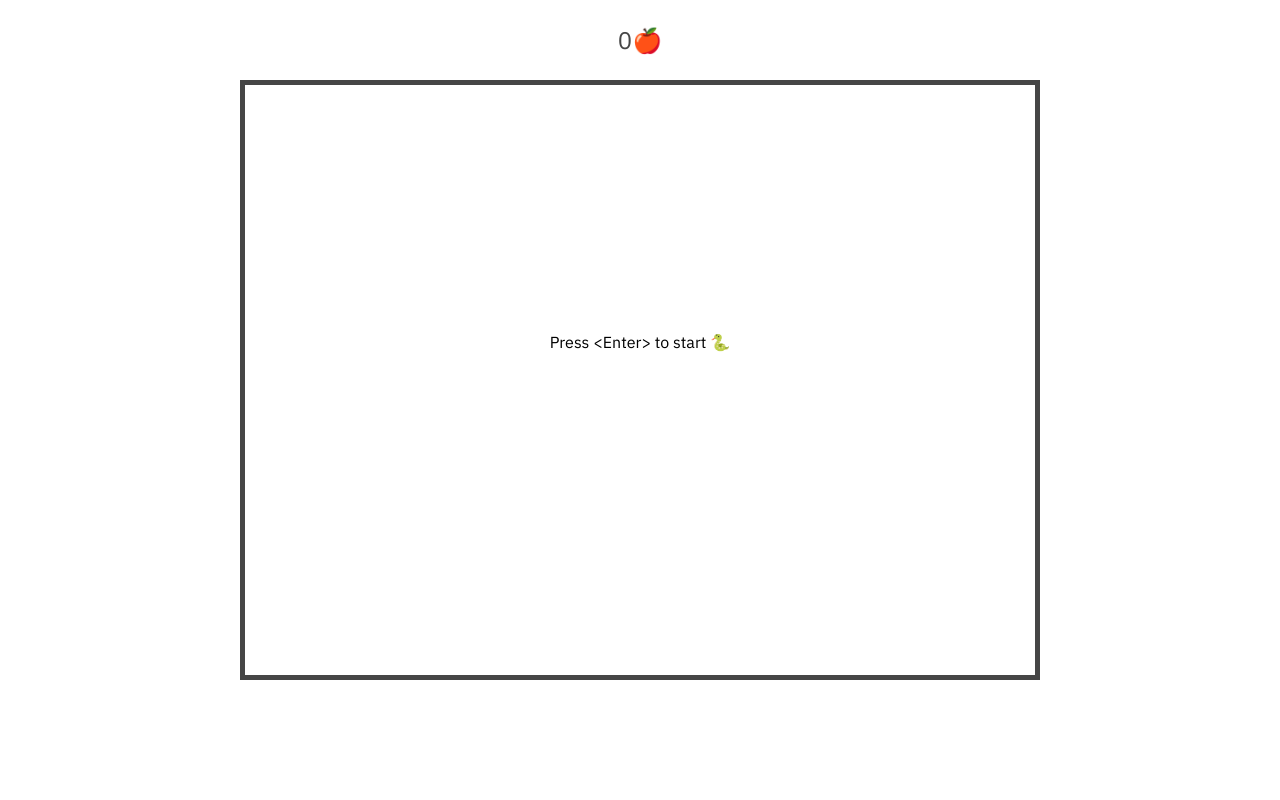
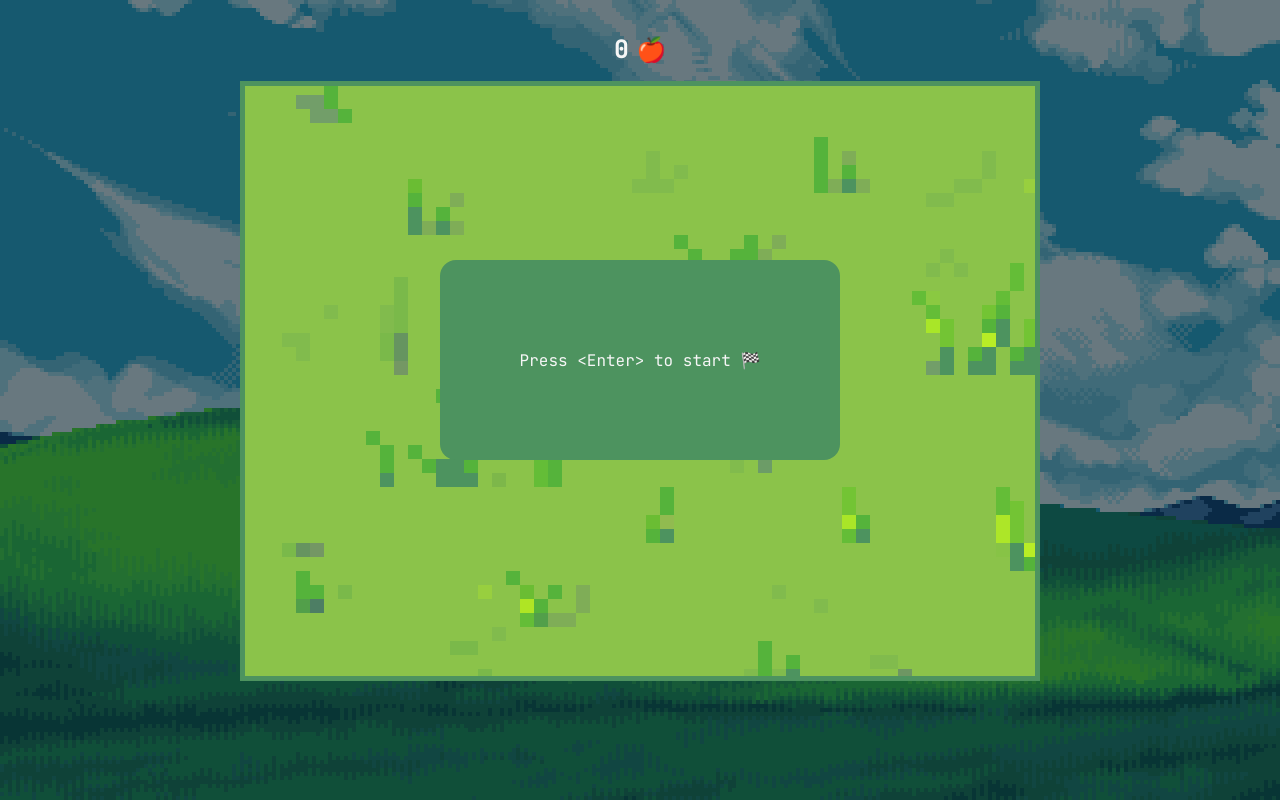
Before and after one commit to mstarski/snake, a website: page static/index.html in a window 1280 px wide. Drawn offline with Linux system fonts and the light colour scheme.

Commit message:
feature: Added background and sfx, replaced apple image to a better one

```diff
--- a/static/index.html
+++ b/static/index.html
@@ -8,13 +8,15 @@
     <script src="https://livejs.com/live.js"></script>
   </head>
   <body>
+    <div class="background"></div>
+    <main class="container center">
       <section class="scoreboard">
         <p id="score" class="score">0</p>
         <span>🍎</span>
       </section>
 
-    <div id="start-screen" class="start-screen">
-      <p>Press &lt;Enter&gt; to start 🐍</p>
+      <div id="start-screen" class="start-screen center">
+        <p>Press &lt;Enter&gt; to start 🏁</p>
       </div>
 
       <canvas id="game" />
@@ -27,11 +29,13 @@
             "modules/game": "./modules/game.mjs",
             "modules/controls": "./modules/controls.mjs",
             "modules/drawer": "./modules/drawer.mjs",
+            "modules/audio-player": "./modules/audio-player.mjs",
             "const": "./modules/const.mjs",
             "utils": "./modules/utils.mjs"
           }
         }
       </script>
       <script type="module" src="index.js"></script>
+    </main>
   </body>
 </html>
--- a/static/index.js
+++ b/static/index.js
@@ -3,6 +3,7 @@ import { controller } from "modules/controls";
 import { BOARD_WIDTH, BOARD_HEIGHT } from "const";
 import { Drawer } from "modules/drawer";
 import { $ } from "utils";
+import { audioPlayer } from "modules/audio-player";
 
 /**
 @type HTMLCanvasElement
@@ -16,6 +17,7 @@ const drawer = new Drawer(canvas);
 
 function loop() {
   drawer.clear();
+  drawer.drawBackground();
   drawer.drawBounds();
   drawer.drawSnake();
 
@@ -36,16 +38,19 @@ function loop() {
   game.onPointsChanged = (value) => {
     const scoreEl = $("#score");
     scoreEl.textContent = value;
+    audioPlayer.playPointSfx();
   };
 
   game.onStart = () => {
     const startScreenEl = $("#start-screen");
     startScreenEl.style.display = "none";
+    audioPlayer.playStartSfx();
   };
 
   game.onOver = () => {
     const startScreenEl = $("#start-screen");
-    startScreenEl.style.display = "block";
+    startScreenEl.style.display = "flex";
+    audioPlayer.playGameOverSfx();
   };
 
   requestAnimationFrame(loop);
--- a/static/modules/apple.mjs
+++ b/static/modules/apple.mjs
@@ -3,14 +3,14 @@ export class Apple {
 
   x;
   y;
-  size = 20;
+  size = 24;
   sprite;
 
   constructor(x, y) {
     this.x = x;
     this.y = y;
 
-    this.sprite = new Image();
+    this.sprite = new Image(this.size, this.size);
     this.sprite.src = this.#spriteUrl;
   }
 }
--- /dev/null
+++ b/static/modules/audio-player.mjs
@@ -0,0 +1,17 @@
+class AudioPlayer {
+  playGameOverSfx() {
+    new Audio("sfx/game-over.mp3").play();
+  }
+
+  playStartSfx() {
+    new Audio("sfx/game-start.mp3").play();
+  }
+
+  playPointSfx() {
+    const audio = new Audio("sfx/point.mp3");
+    audio.currentTime = 0.25;
+    audio.play();
+  }
+}
+
+export const audioPlayer = new AudioPlayer();
--- a/static/modules/drawer.mjs
+++ b/static/modules/drawer.mjs
@@ -4,10 +4,12 @@ import { BOARD_WIDTH, BOARD_HEIGHT } from "const";
 export class Drawer {
   #canvas;
   #ctx;
+  #backgroundImage = new Image();
 
   constructor(canvas) {
     this.#canvas = canvas;
     this.#ctx = canvas.getContext("2d");
+    this.#backgroundImage.src = "gfx/grass.png";
   }
 
   clear() {
@@ -17,10 +19,18 @@ export class Drawer {
   drawBounds() {
     this.#ctx.beginPath();
 
-    this.#ctx.strokeStyle = "#464646";
+    this.#ctx.strokeStyle = "#4d935f";
     this.#ctx.lineWidth = 10;
 
     this.#ctx.strokeRect(0, 0, BOARD_WIDTH, BOARD_HEIGHT);
+  }
+
+  drawBackground() {
+    this.#ctx.save();
+    this.#ctx.rect(0, 0, BOARD_WIDTH, BOARD_HEIGHT);
+    this.#ctx.clip();
+    this.#ctx.drawImage(this.#backgroundImage, 0, 0);
+    this.#ctx.restore();
   }
 
   drawSnake() {
--- a/static/modules/game.mjs
+++ b/static/modules/game.mjs
@@ -28,7 +28,7 @@ class Game {
     if (this.#isStarted) return;
 
     this.#isStarted = true;
-    this.#points = 0;
+    this.setPoints(0);
 
     this.spawnSnake();
     this.spawnApple();
--- a/static/style.css
+++ b/static/style.css
@@ -1,24 +1,55 @@
-@import url("https://fonts.googleapis.com/css2?family=IBM+Plex+Sans&display=swap");
+@import url("https://fonts.googleapis.com/css2?family=JetBrains+Mono&display=swap");
+
+* {
+  margin: 0;
+}
 
 body {
-  font-family: "IBM Plex Sans", sans-serif;
+  font-family: "JetBrains Mono", sans-serif;
+  height: 100vh;
   position: relative;
+  color: #f6f6f6;
+}
+
+.center {
+  position: absolute;
+  top: 50%;
+  left: 50%;
+  transform: translate(-50%, -50%);
+}
+
+.background {
+  width: 100%;
+  height: 100%;
+  background: url("gfx/background.webp") no-repeat center;
+  background-size: cover;
+  filter: brightness(0.5);
+}
+
+.container {
+  top: 45%;
   width: 800px;
-  margin: auto;
 }
 
 .scoreboard {
   display: flex;
   justify-content: center;
   align-items: center;
+  margin-bottom: 1rem;
+  font-size: 24px;
+  font-weight: 800;
+}
 
-  font-size: 24px;
-  color: #464646;
+.score {
+  margin-right: 0.5rem;
 }
 
 .start-screen {
-  position: absolute;
-  top: 50%;
-  left: 50%;
-  transform: translate(-50%, -50%);
+  display: flex;
+  width: 400px;
+  height: 200px;
+  justify-content: center;
+  align-items: center;
+  background: #4d935f;
+  border-radius: 16px;
 }
```
Also changed, not shown: static/gfx/apple.png, static/gfx/background.webp (added), static/gfx/grass.png (added), 3 other files. Lines whose indentation alone changed are shown as unchanged.
